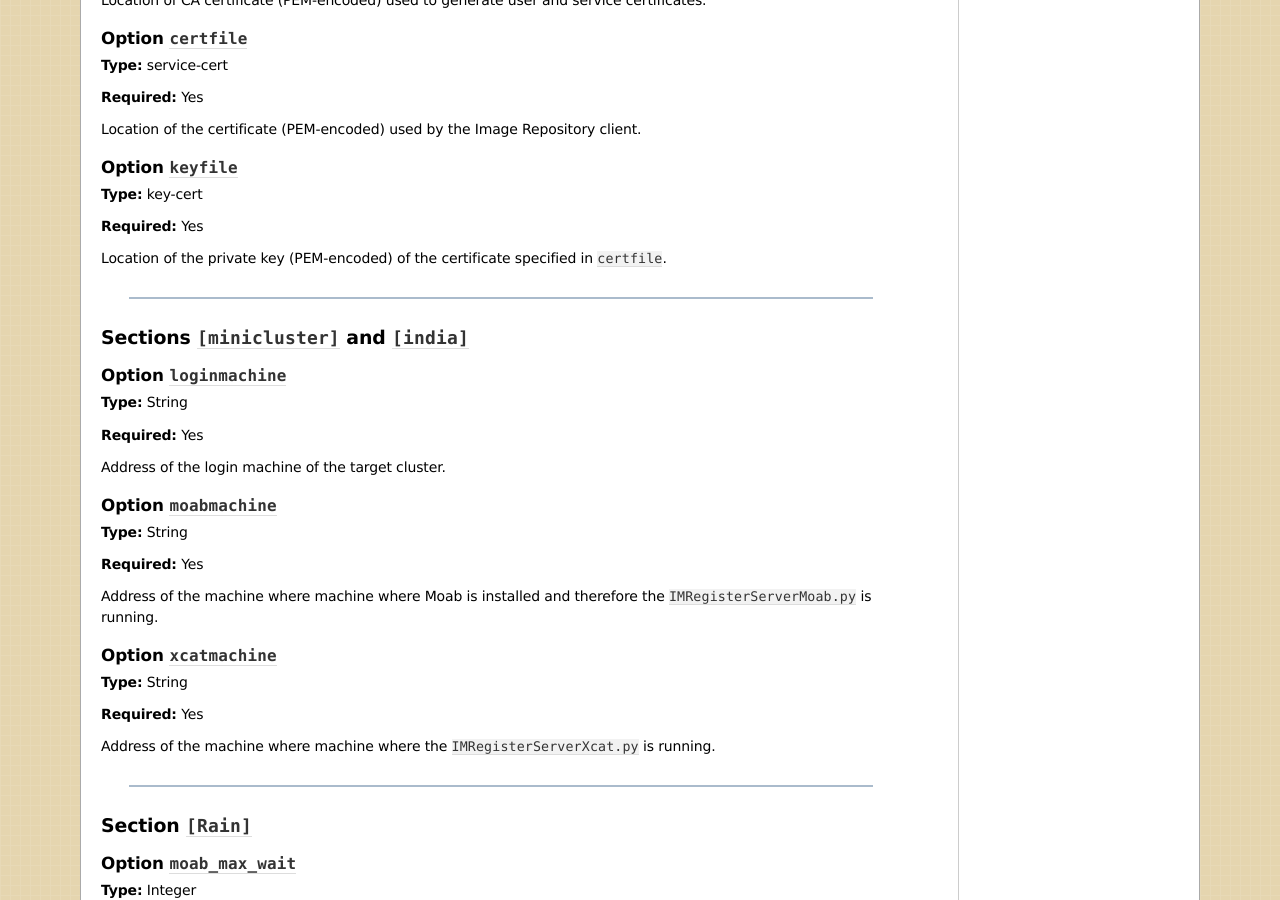
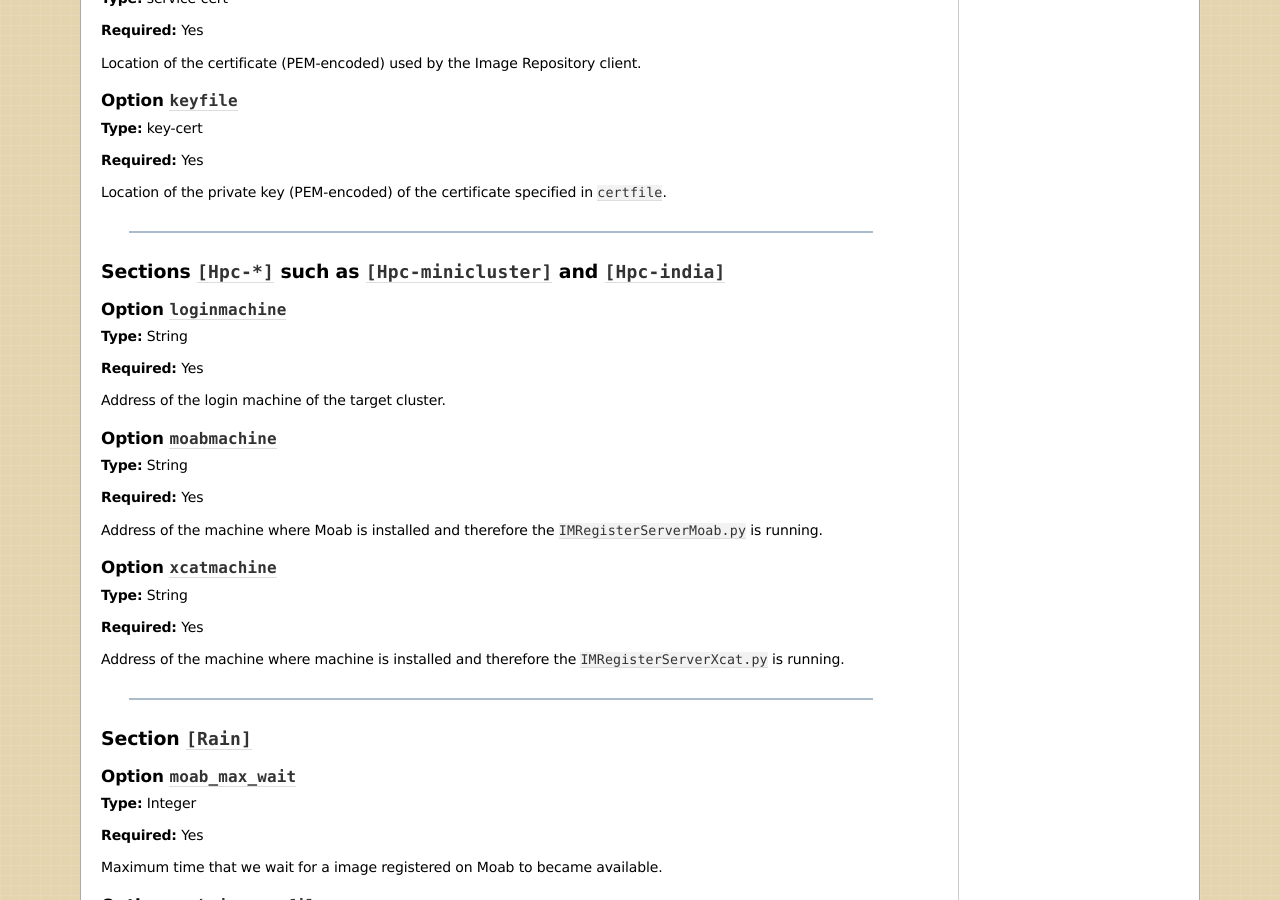
Before and after one commit to futuregrid/rain, a Sphinx documentation site: the page built from doc/config_ref_client.rst, in a window 1280 px wide and 900 px high, scrolled down 4805 px. Built offline with Sphinx 7.4.7, drawn with Linux system fonts in a browser that asks for light colours; some of the changed text lies outside the part shown.

Commit message:
rain iaas multisite

```diff
--- a/doc/config_ref_client.rst
+++ b/doc/config_ref_client.rst
@@ -345,8 +343,8 @@ Location of the private key (PEM-encoded) of the certificate specified in ``cert
 
 .. _fg-client_machines:
 
-Sections ``[minicluster]`` and ``[india]``
-******************************************
+Sections ``[Hpc-*]`` such as ``[Hpc-minicluster]`` and ``[Hpc-india]``
+**********************************************************************
 
 Option ``loginmachine``
 ~~~~~~~~~~~~~~~~~~~~~~~
@@ -364,7 +362,7 @@ Option ``moabmachine``
 
 **Required:** Yes
 
-Address of the machine where machine where Moab is installed and therefore the ``IMRegisterServerMoab.py`` is running.
+Address of the machine where Moab is installed and therefore the ``IMRegisterServerMoab.py`` is running.
 
 Option ``xcatmachine``
 ~~~~~~~~~~~~~~~~~~~~~~
@@ -373,7 +371,7 @@ Option ``xcatmachine``
 
 **Required:** Yes
 
-Address of the machine where machine where the ``IMRegisterServerXcat.py`` is running.
+Address of the machine where machine is installed and therefore the ``IMRegisterServerXcat.py`` is running.
 
 
 ************
--- a/doc/man-register.rst
+++ b/doc/man-register.rst
@@ -41,6 +41,8 @@ fg-register
 | ``-l/--list``                 | List images registered in the HPC or Cloud infrastructures.                                                                            |
 +-------------------------------+----------------------------------------------------------------------------------------------------------------------------------------+
 | ``-t/--listkernels``          | List kernels available for HPC or Cloud infrastructures.                                                                               |
++-------------------------------+----------------------------------------------------------------------------------------------------------------------------------------+
+| ``--listsites``               | List supported sites with their respective HPC and Cloud services.                                                                     |
 +-------------------------------+----------------------------------------------------------------------------------------------------------------------------------------+
 | ``-x/--xcat <MachineName>``   | Register the image into the HPC infrastructure named ``MachineName`` (minicluster, india ...).                                         |
 +-------------------------------+----------------------------------------------------------------------------------------------------------------------------------------+
```
Also changed, not shown: other parts of doc/config_ref_client.rst (+1 -3 lines), other parts of doc/man-register.rst (+2 -2 lines), doc/config_ref_server.rst (+42 -25 lines), 3 other files.
